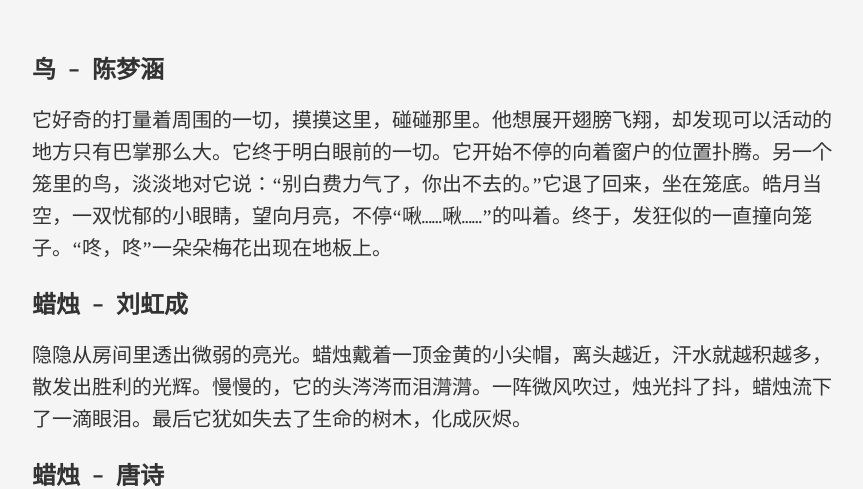
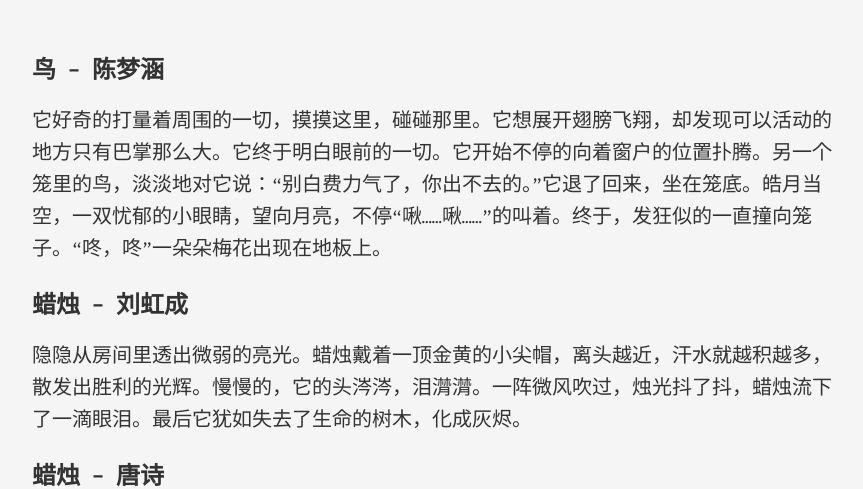
Before and after one commit to wwq0327/writing_class, a Jekyll site: the page built from _posts/2018-05-27-xizuo-01.md, in a window 1280 px wide. Shown: the part 414-903 px from the top of the page, without its empty margins (208-1071 px from the left). Built offline with Jekyll 4.4.1, drawn with Linux system fonts in a browser that asks for light colours.

Commit message:
小修改。

```diff
--- a/_posts/2018-05-27-xizuo-01.md
+++ b/_posts/2018-05-27-xizuo-01.md
@@ -5,10 +5,10 @@ description: 学生三篇片段习作。
 keywords: [写作]
 ---
 ## 鸟 -- 陈梦涵
-它好奇的打量着周围的一切，摸摸这里，碰碰那里。他想展开翅膀飞翔，却发现可以活动的地方只有巴掌那么大。它终于明白眼前的一切。它开始不停的向着窗户的位置扑腾。另一个笼里的鸟，淡淡地对它说：“别白费力气了，你出不去的。”它退了回来，坐在笼底。皓月当空，一双忧郁的小眼睛，望向月亮，不停“啾……啾……”的叫着。终于，发狂似的一直撞向笼子。“咚，咚”一朵朵梅花出现在地板上。
+它好奇的打量着周围的一切，摸摸这里，碰碰那里。它想展开翅膀飞翔，却发现可以活动的地方只有巴掌那么大。它终于明白眼前的一切。它开始不停的向着窗户的位置扑腾。另一个笼里的鸟，淡淡地对它说：“别白费力气了，你出不去的。”它退了回来，坐在笼底。皓月当空，一双忧郁的小眼睛，望向月亮，不停“啾……啾……”的叫着。终于，发狂似的一直撞向笼子。“咚，咚”一朵朵梅花出现在地板上。
 
 ## 蜡烛 -- 刘虹成
-隐隐从房间里透出微弱的亮光。蜡烛戴着一顶金黄的小尖帽，离头越近，汗水就越积越多，散发出胜利的光辉。慢慢的，它的头涔涔而泪潸潸。一阵微风吹过，烛光抖了抖，蜡烛流下了一滴眼泪。最后它犹如失去了生命的树木，化成灰烬。
+隐隐从房间里透出微弱的亮光。蜡烛戴着一顶金黄的小尖帽，离头越近，汗水就越积越多，散发出胜利的光辉。慢慢的，它的头涔涔，泪潸潸。一阵微风吹过，烛光抖了抖，蜡烛流下了一滴眼泪。最后它犹如失去了生命的树木，化成灰烬。
 
 ## 蜡烛 -- 唐诗
 停电了。屋里漆黑一片，只有客厅有点点光芒，那个圆柱的小蜡烛，它头上有着一层金黄的光圈，下面却流着泪。它燃烧着，底下的泪水越积越多。我就坐在她的旁边，静静的看着它燃烧，看着它的火苗越来越小，最后连这小小的光芒也没有了。我摸索摸索着走过去，摸到了微烫的蜡油。
```
